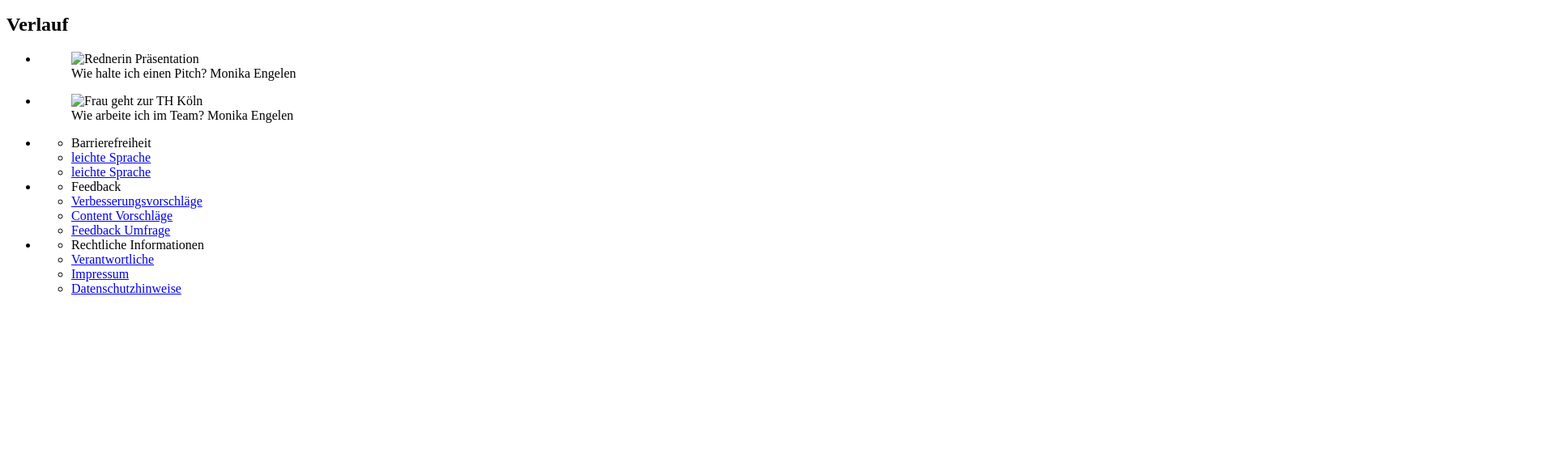
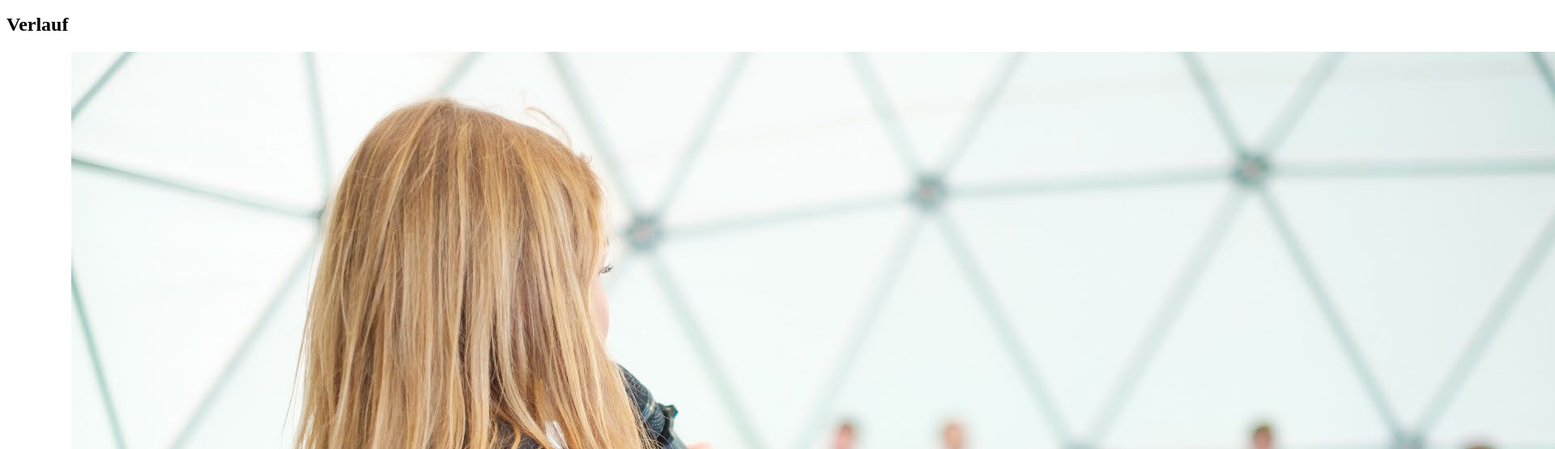
Before and after one commit to mi-classroom/fd-html-und-css-nleisten, a plain HTML site: page index.html in a window 1280 px wide. Shown: the part 881-1436 px from the top of the page at 81% size, 1920 px wide, since content can reach past the window. Before the commit the page ends 1263 px from the top, so only its background shows below. Drawn offline with Linux system fonts and the light colour scheme; the site is published under a folder, as on GitHub Pages, so addresses that start at the root find nothing.

Commit message:
Bilder Fix

```diff
--- a/index.html
+++ b/index.html
@@ -8,7 +8,7 @@
 
   <body>
     <header>
-      <h1><img src="/images/p4all.svg" alt="Logo ProjectSurvival4All" /></h1>
+      <h1><img src="images/p4all.svg" alt="Logo ProjectSurvival4All" /></h1>
     </header>
     <main>
       <section>
@@ -84,7 +84,7 @@
           <li>
             <figure>
               <img
-                src="/images/rednerin-praesentation-min.jpg"
+                src="images/rednerin-praesentation-min.jpg"
                 alt="Rednerin Präsentation"
               />
               <figcaption>Wie halte ich einen Pitch? Monika Engelen</figcaption>
@@ -93,7 +93,7 @@
           <li>
             <figure>
               <img
-                src="/images/th-koln-header-min.jpg"
+                src="images/th-koln-header-min.jpg"
                 alt="Frau geht zur TH Köln"
               />
               <figcaption>Wie arbeite ich im Team? Monika Engelen</figcaption>
```
